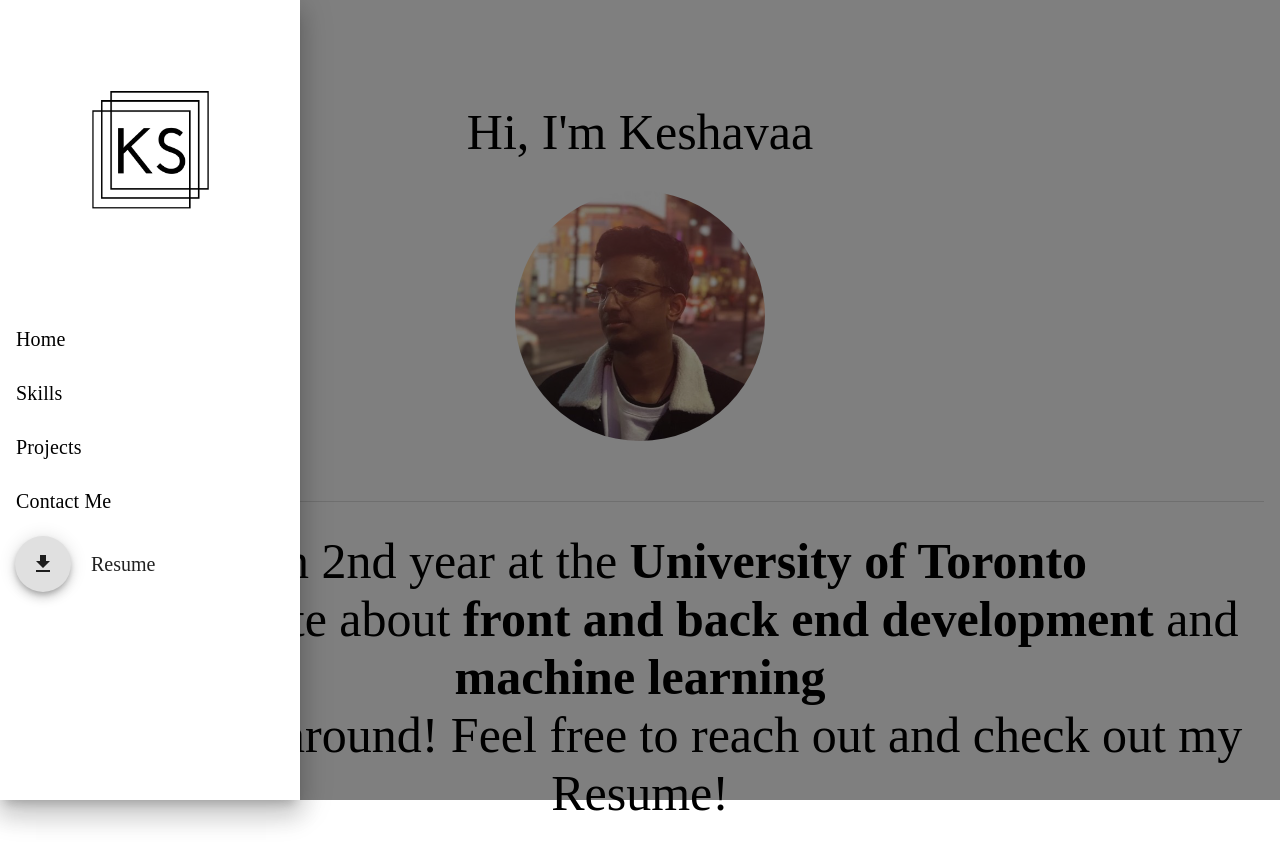
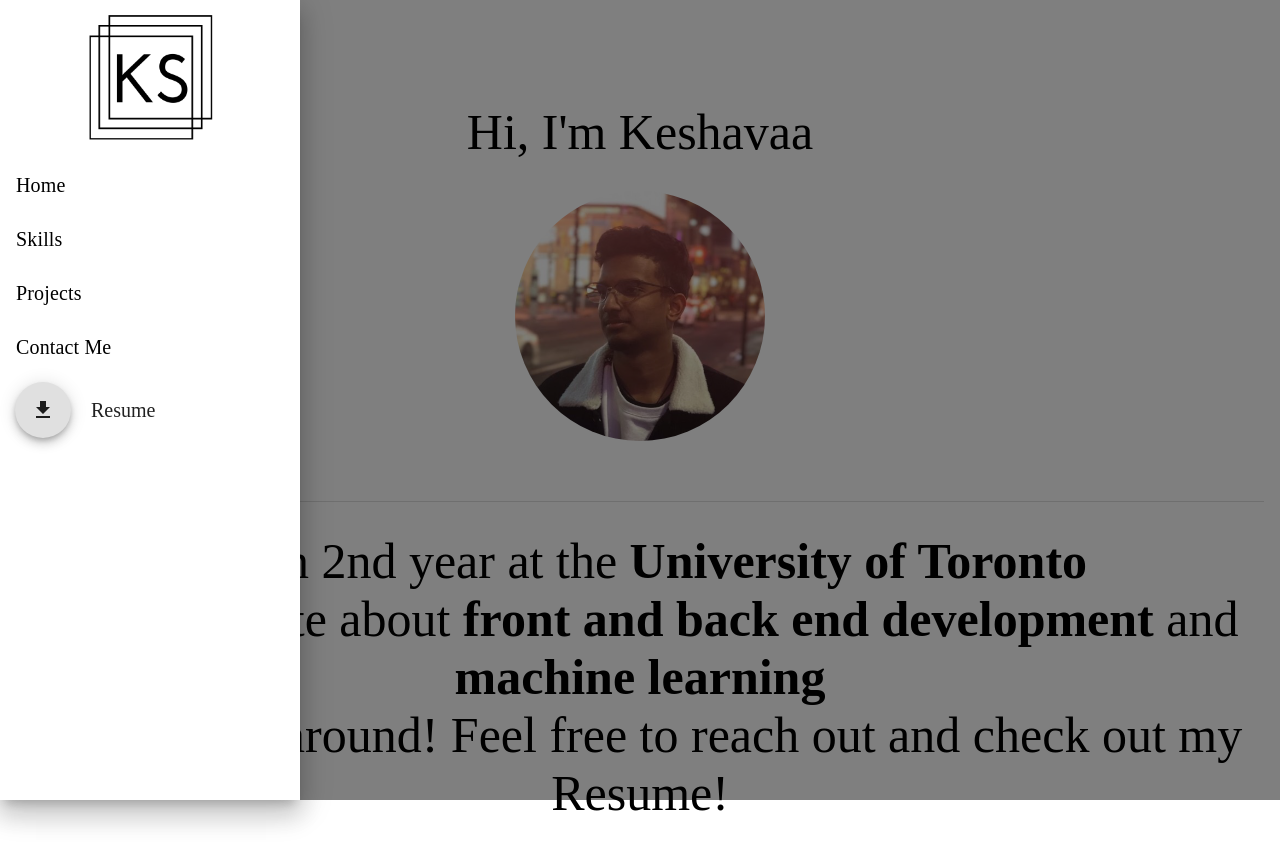
Before and after one commit to skeshavaa/my-portfolio, a React (Create React App) app in the folder client/: page / in a window 1280 px wide. Both pictures are taken after a click on the button 49 px from the left and 49 px from the top of the page. Built offline with nearby package versions, Linux system fonts and the light colour scheme.

Commit message:
made logo smaller

```diff
--- a/client/src/components/drawerContent.js
+++ b/client/src/components/drawerContent.js
@@ -9,7 +9,9 @@ import Logo from '../assets/images/Logo.png'
 const DrawerContent = () => {
     return (
         <Wrapper>
+            <ImageWrapper>
             <Image src={Logo} />
+            </ImageWrapper>
             <List>
                 <Item text="Home" route="/"></Item>
                 <Item text="Skills" route="/skills"></Item>
@@ -30,9 +32,14 @@ const Wrapper = styled.div`
     width: 300px;
 `
 
+const ImageWrapper = styled.div`
+    display: flex;
+    justify-content: center;
+`
+
 const Image = styled.img`
-    width: 300px;
-    height: 300px;
+    width: 150px;
+    height: 150px;
 `
 
 const ResumeWrapper = styled.div`
```
Also changed, not shown: client/src/assets/images/Logo.png.
